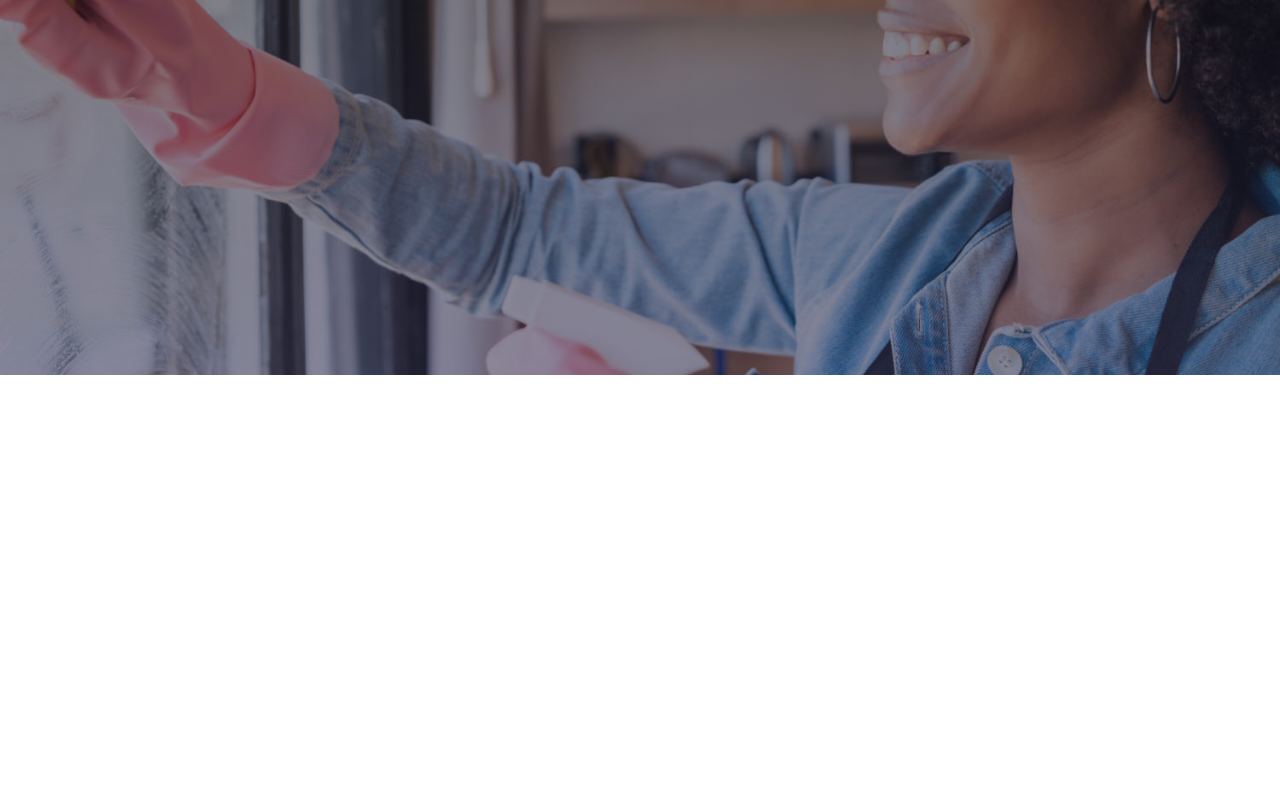
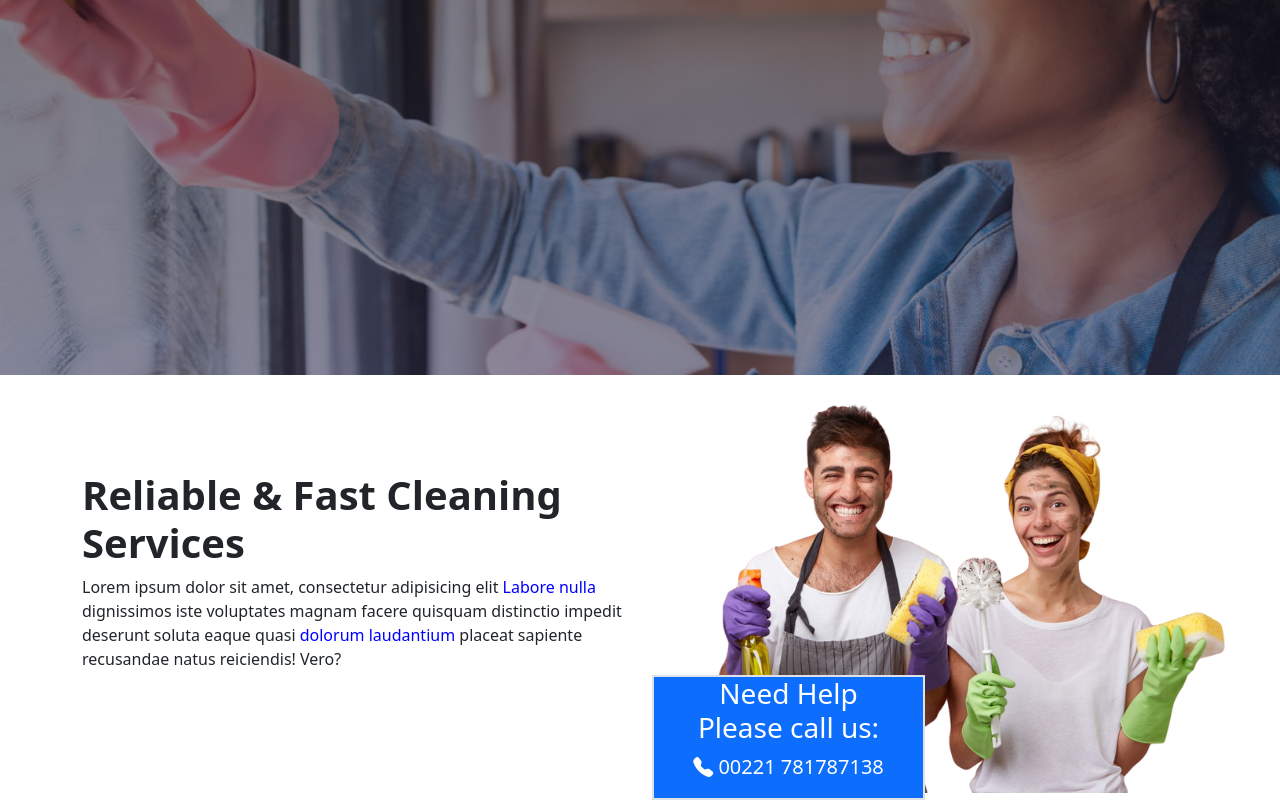
Before and after one commit to Ahmadou29/Templete_1, a website: page index.html in a window 1280 px wide. Shown: the part 425-1225 px from the top of the page. Before the commit the page ends 800 px from the top, so only its background shows below. Drawn offline with nearby package versions, Linux system fonts and the light colour scheme.

Commit message:
ajout de la branch sect-une

```diff
--- a/index.html
+++ b/index.html
@@ -62,6 +62,26 @@
       </div>
     </main>
   </header>
+<!-- about -->
+  <section id="about">
+    <div class="container">
+      <div class="row">
+      <div class="col-md-6 py-5 mt-5">
+          <h1 class="fs-1 fw-bold">Reliable & Fast Cleaning Services</h1>
+          <p>Lorem ipsum dolor sit amet, consectetur adipisicing elit <span class="span">Labore nulla</span> dignissimos iste voluptates magnam facere quisquam distinctio impedit deserunt soluta eaque quasi <span class="span">dolorum laudantium</span> placeat sapiente recusandae natus reiciendis! Vero?</p>
+        </div>
+        <div class="col-md-6">
+          <div class="img">
+            <img src="images/male-wearing-apron-female-white-t-shirt-smiling-broadly-being-glad-clean.png" alt="" class="w-100 h-100 img-fluid">
+          </div>
+        <div class="text border border-2 bg-primary text-white text-center w-50 justify-content-end">
+          <h3>Need Help <br>Please call us:</h3>
+          <p class="fs-5"><i class="bi bi-telephone-fill fs-5"></i>   00221 781787138</p>
+        </div>
+        </div>
+      </div>
+    </div>
+  </section>
   <!-- Option 1: Bootstrap Bundle with Popper -->
   <script src="https://cdn.jsdelivr.net/npm/bootstrap@5.0.2/dist/js/bootstrap.bundle.min.js"
     integrity="sha384-MrcW6ZMFYlzcLA8Nl+NtUVF0sA7MsXsP1UyJoMp4YLEuNSfAP+JcXn/tWtIaxVXM"
--- a/style.css
+++ b/style.css
@@ -14,3 +14,17 @@ header{
 span{
     color: yellow;
 }
+
+.span{
+    color: blue;
+}
+
+.img{
+    position: absolute;
+}
+
+.text{
+    position: relative;
+    transform: translateY(300PX);
+    transform: translateX(200PX) (-300PX);
+}
```
